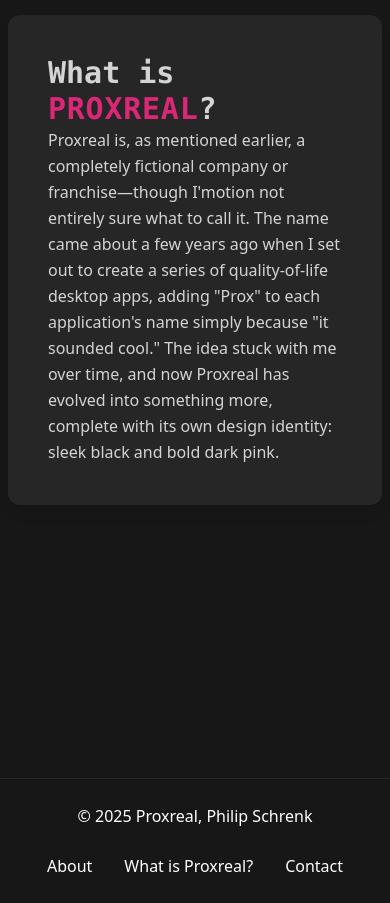
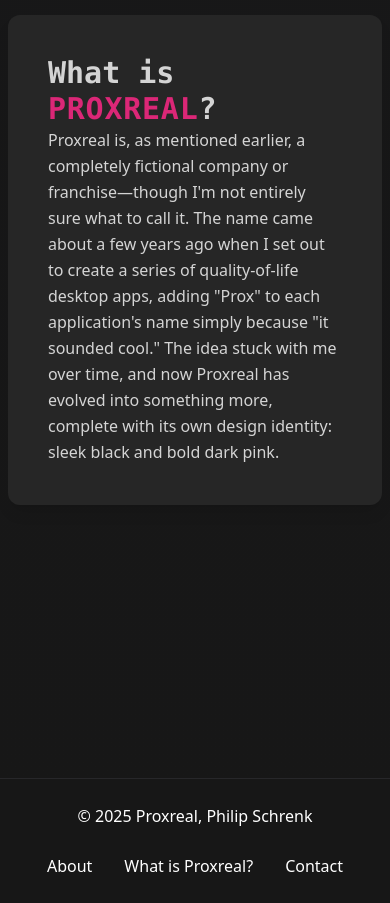
Before and after one commit to phil-not-funny/proxreal-homepage-nextjs, a Next.js app: page /about in a window 390 px wide. Shown: the part 2760-3663 px from the top of the page. Built offline with nearby package versions, Linux system fonts and the light colour scheme.

Commit message:
fixed typos and fixed mobile view on enlargeableimage

```diff
--- a/src/app/about/page.tsx
+++ b/src/app/about/page.tsx
@@ -200,7 +200,7 @@ export default function About() {
             </Fragment>
           }
           paragraph={`Proxreal is, as mentioned earlier, a completely fictional company or
-      franchise—though I'motion not entirely sure what to call it. The name
+      franchise—though I'm not entirely sure what to call it. The name
       came about a few years ago when I set out to create a series of
       quality-of-life desktop apps, adding "Prox" to each application's
       name simply because "it sounded cool." The idea stuck with me over
--- a/src/components/low/EnlargeableImage.tsx
+++ b/src/components/low/EnlargeableImage.tsx
@@ -29,7 +29,7 @@ const EnlargableImage: React.FC<EnlargableImageProps> = ({
       <Dialog
         open={open}
         handler={handleOpen}
-        className="bg-transparent flex items-center justify-center backdrop-blur-sm w-screen"
+        className="bg-transparent flex items-center justify-center backdrop-blur-sm w-screen h-screen"
         style={{ maxWidth: "100vw", maxHeight: "100vh" }} // Ensure full viewport coverage
       >
         <DialogBody className="p-0 flex items-center justify-center">
--- a/src/components/top/Navbar.tsx
+++ b/src/components/top/Navbar.tsx
@@ -44,7 +44,7 @@ const navListMenuItems = [
     title: "About Us",
     description: "Meet and learn about our dedication",
     icon: UserGroupIcon,
-    href: "/",
+    href: "/about",
   },
   {
     title: "Blog",
@@ -68,7 +68,7 @@ const navListMenuItems = [
     title: "Contact",
     description: "Find the perfect solution for your needs.",
     icon: PhoneIcon,
-    href: "/",
+    href: "/contact",
   },
   {
     title: "News",
```
